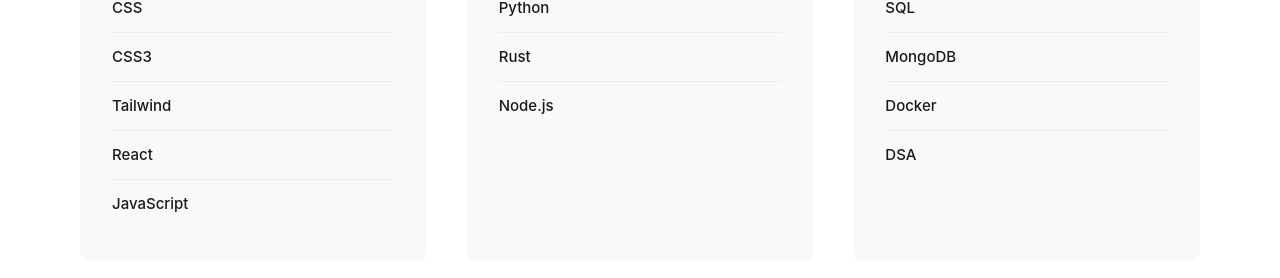
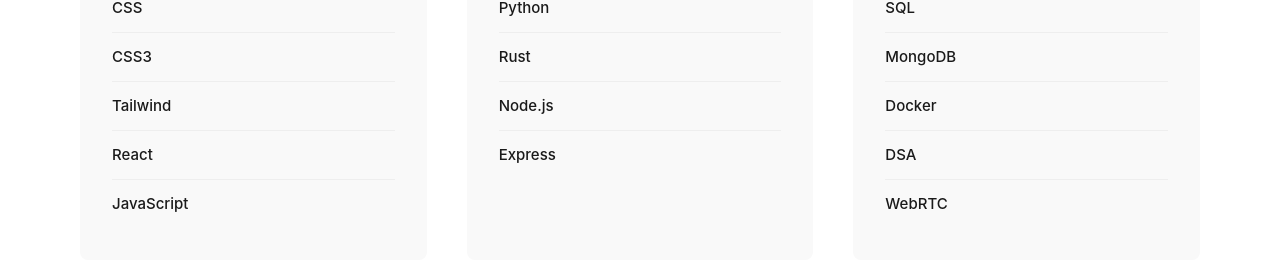
Before and after one commit to SakshamSinghal20/Portfolio, a Next.js app: page / in a window 1280 px wide. Shown: the part 3053-3331 px from the top of the page. Built offline with nearby package versions, Linux system fonts and the light colour scheme.

Commit message:
skills updated

```diff
--- a/app/page.tsx
+++ b/app/page.tsx
@@ -125,7 +125,7 @@ export default function Portfolio() {
               </svg>
             </button>
             <div className="social-icons desktop-only">
-              <a href="https://x.com/singhal_sa67354" target="_blank" rel="noopener noreferrer" aria-label="Twitter">
+              <a href="https://x.com/with_saksham" target="_blank" rel="noopener noreferrer" aria-label="Twitter">
                 <svg xmlns="http://www.w3.org/2000/svg" viewBox="0 0 24 24">
                   <path d="M18.244 2.25h3.308l-7.227 8.26 8.502 11.24H16.17l-5.214-6.817L4.99 21.75H1.68l7.73-8.835L1.254 2.25H8.08l4.713 6.231zm-1.161 17.52h1.833L7.084 4.126H5.117z" />
                 </svg>
@@ -159,7 +159,7 @@ export default function Portfolio() {
                 Contact
               </a>
               <div className="mobile-menu-social">
-                <a href="https://x.com/singhal_sa67354" target="_blank" rel="noopener noreferrer" aria-label="Twitter">
+                <a href="https://x.com/with_saksham" target="_blank" rel="noopener noreferrer" aria-label="Twitter">
                   <svg xmlns="http://www.w3.org/2000/svg" viewBox="0 0 24 24">
                     <path d="M18.244 2.25h3.308l-7.227 8.26 8.502 11.24H16.17l-5.214-6.817L4.99 21.75H1.68l7.73-8.835L1.254 2.25H8.08l4.713 6.231zm-1.161 17.52h1.833L7.084 4.126H5.117z" />
                   </svg>
@@ -386,6 +386,9 @@ export default function Portfolio() {
                   <div className="skill-row">
                     <span className="skill-name">Node.js</span>
                   </div>
+                  <div className="skill-row">
+                    <span className="skill-name">Express</span>
+                  </div>
                 </div>
               </div>
 
@@ -403,6 +406,9 @@ export default function Portfolio() {
                   </div>
                   <div className="skill-row">
                     <span className="skill-name">DSA</span>
+                  </div>
+                  <div className="skill-row">
+                    <span className="skill-name">WebRTC</span>
                   </div>
                 </div>
               </div>
```
